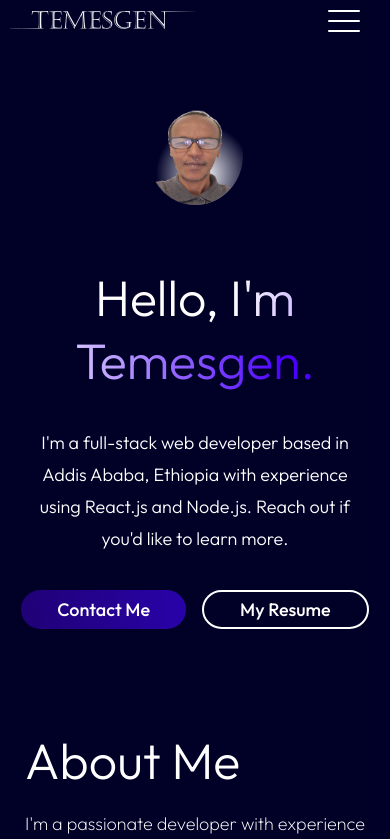
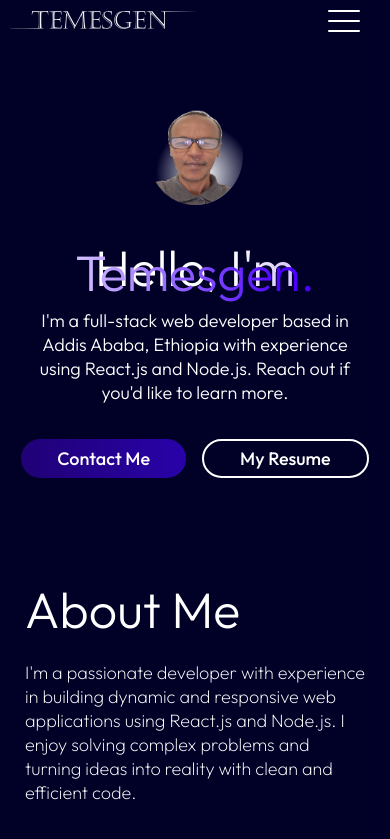
Before and after one commit to Temesgen123/temsgnportfolio, a React (Vite) app: page / in a window 390 px wide. Shown: the top 839 px of the page. Built offline with nearby package versions, Linux system fonts and the light colour scheme.

Commit message:
edited hero section

```diff
--- a/src/Components/Hero/Hero.css
+++ b/src/Components/Hero/Hero.css
@@ -2,7 +2,7 @@
   display: flex;
   align-items: center;
   flex-direction: column;
-  gap: 25px;
+  gap: 24px;
   margin: 50px 80px;
 }
 .hero img {
@@ -75,11 +75,12 @@
     margin-top: 36px;
     width: 90%;
     font-size: 50px;
+    line-height: 5px;
   }
   .hero p {
     width: 90%;
     font-size: 18px;
-    line-height: 32px;
+    line-height: 24px;
     margin: 10px 0px;
   }
   .hero-action {
```
